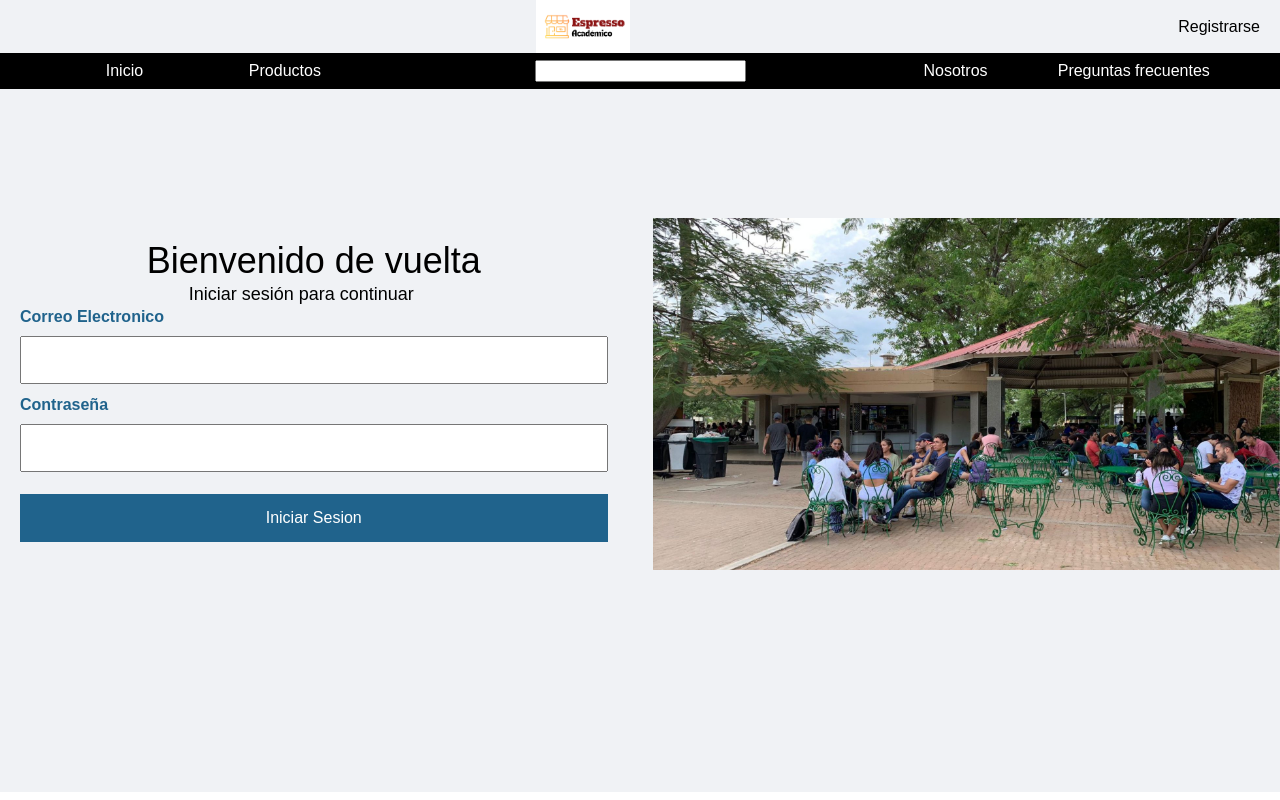
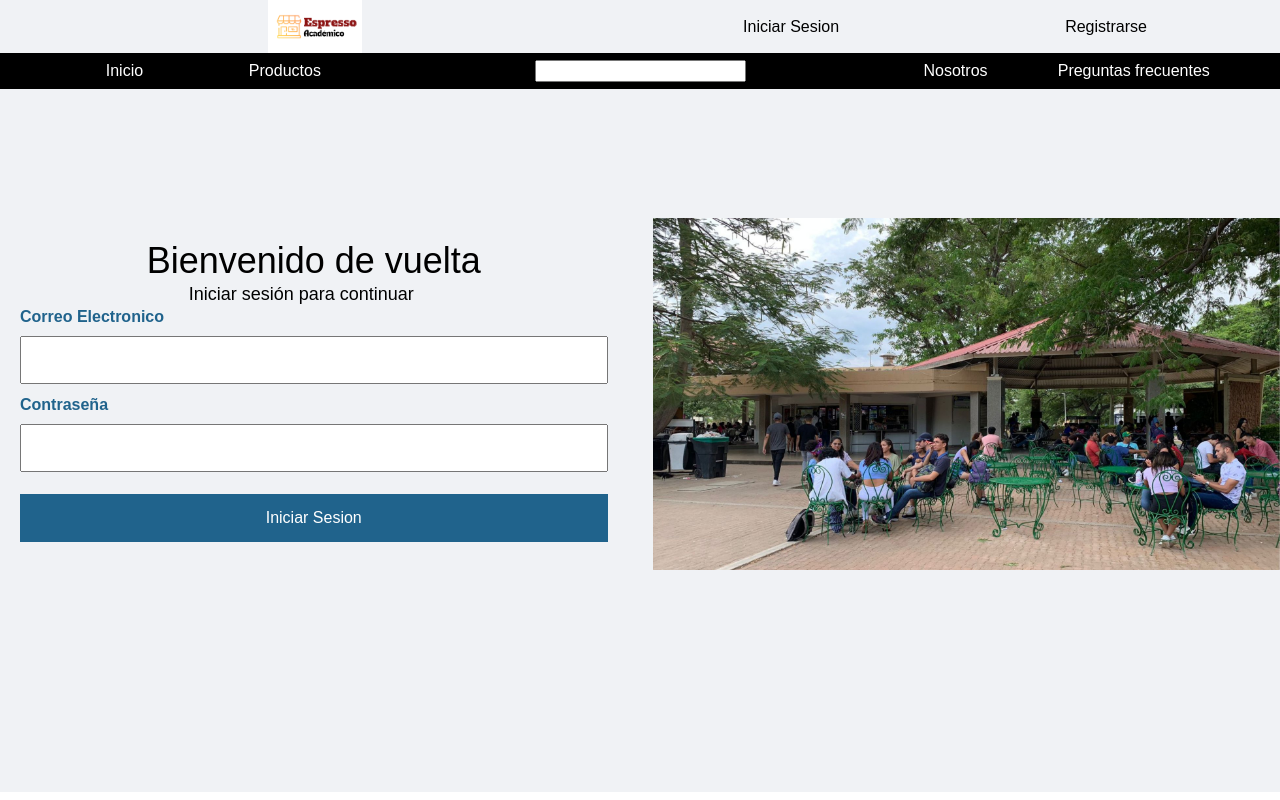
Before and after one commit to KritiusOne/Espresso-Unimag, a React (Vite) app: page /logIn in a window 1280 px wide. Built offline with nearby package versions, Linux system fonts and the light colour scheme.

Commit message:
Agregado maquetado de boton iniciar sesion

```diff
--- a/src/components/header/Header.jsx
+++ b/src/components/header/Header.jsx
@@ -8,6 +8,9 @@ export function Header() {
           <img src={logo} alt="" className="header__logo" />
         </div>
         <div className="header__img--container">
+          <span className="header__button--LogIn">
+            Iniciar Sesion
+          </span>
           <span className="header__button--SingIn">
             Registrarse
           </span>
--- a/src/components/header/header.css
+++ b/src/components/header/header.css
@@ -32,7 +32,7 @@
 .header__img--container {
   display: flex;
   flex-direction: row;
-  justify-content: flex-end;
+  justify-content: space-around;
 }
 
 .header--container img {
--- /dev/null
+++ b/src/utils/MetaInfo.js
@@ -0,0 +1,6 @@
+export const category = {
+  mecatos: "Mecatos, chicles y galletas",
+  horneados: "Horneados",
+  bebidas: "Gaseosas y Café",
+  personal: "personal"
+}
```
